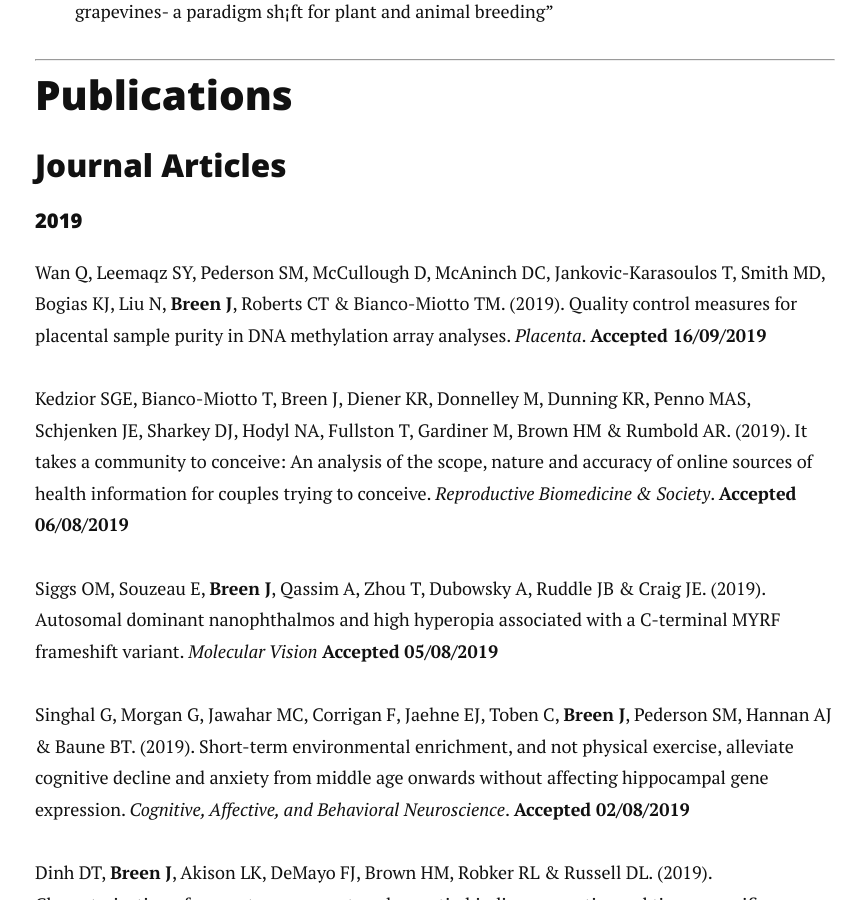
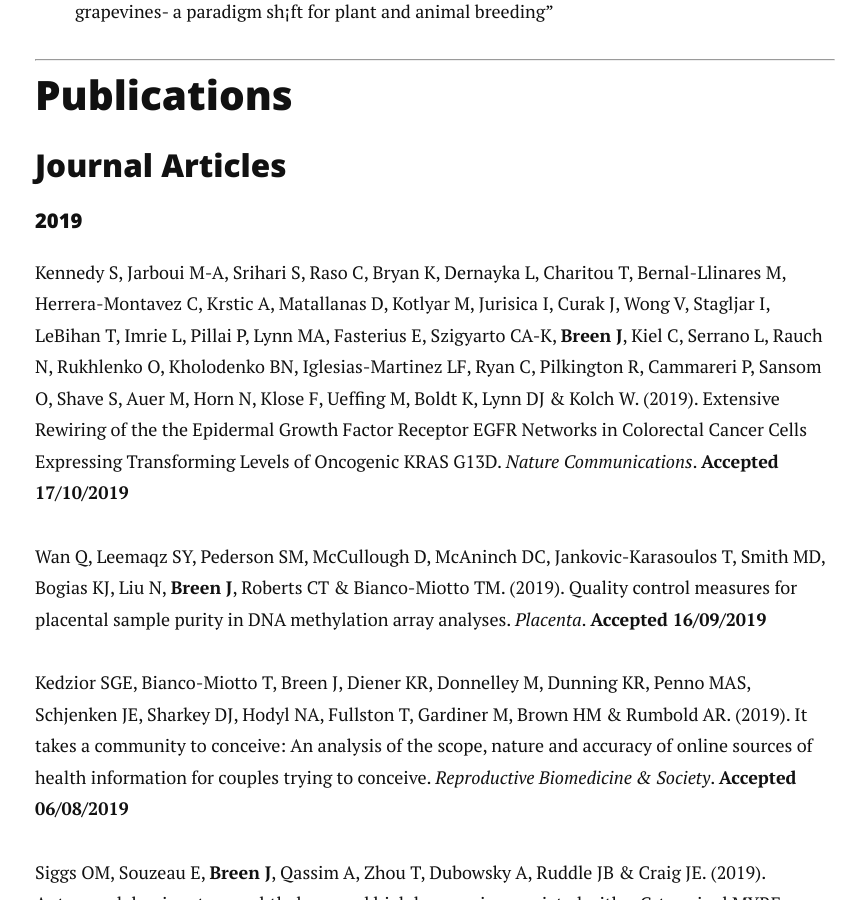
Before and after one commit to jimmybgammyknee/jimmybgammyknee.github.io, a Jekyll site: the page built from cv.md, in a window 1280 px wide and 900 px high, scrolled down 4404 px. Shown: the whole window, without its empty margins (205-1071 px from the left). Built offline with Jekyll 4.4.1, drawn with Linux system fonts in a browser that asks for light colours; nearby versions of some CDN libraries.

Commit message:
New Nat comms

```diff
--- a/cv.md
+++ b/cv.md
@@ -115,6 +115,8 @@ Supervisors: Matthew Bellgard & Rudi Appels <br>
 
 #### 2019
 {:.no_toc}
+
+Kennedy S, Jarboui M-A, Srihari S, Raso C, Bryan K, Dernayka L, Charitou T, Bernal-Llinares M, Herrera-Montavez C, Krstic A, Matallanas D, Kotlyar M, Jurisica I, Curak J, Wong V, Stagljar I, LeBihan T, Imrie L, Pillai P, Lynn MA, Fasterius E, Szigyarto CA-K, **Breen J**, Kiel C, Serrano L, Rauch N, Rukhlenko O, Kholodenko BN, Iglesias-Martinez LF, Ryan C, Pilkington R, Cammareri P, Sansom O, Shave S, Auer M, Horn N, Klose F, Ueffing M, Boldt K, Lynn DJ & Kolch W. (2019). Extensive Rewiring of the the Epidermal Growth Factor Receptor EGFR Networks in Colorectal Cancer Cells Expressing Transforming Levels of Oncogenic KRAS G13D. _Nature Communications_. **Accepted 17/10/2019**
 
 Wan Q, Leemaqz SY, Pederson SM, McCullough D, McAninch DC, Jankovic-Karasoulos T, Smith MD, Bogias KJ, Liu N, **Breen J**, Roberts CT & Bianco-Miotto TM. (2019). Quality control measures for placental sample purity in DNA methylation array analyses. _Placenta_. **Accepted 16/09/2019**
 
```
